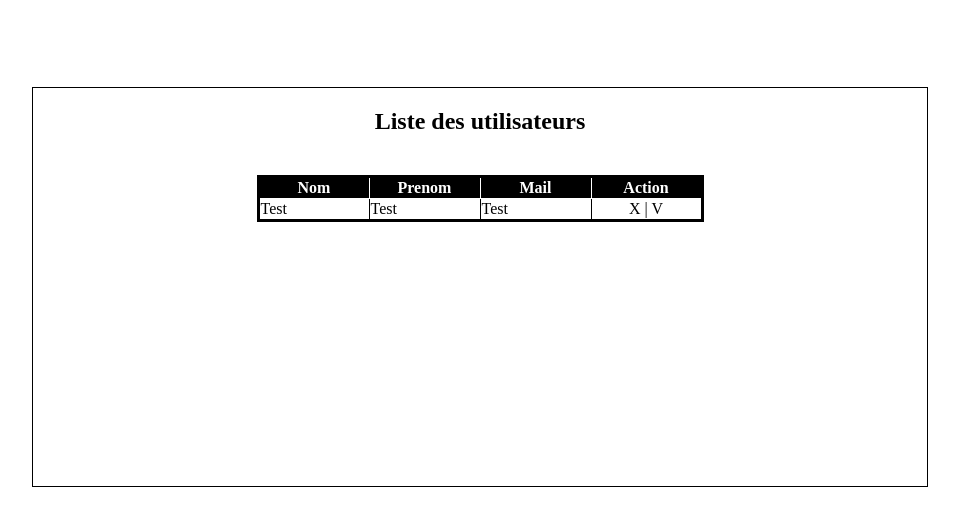
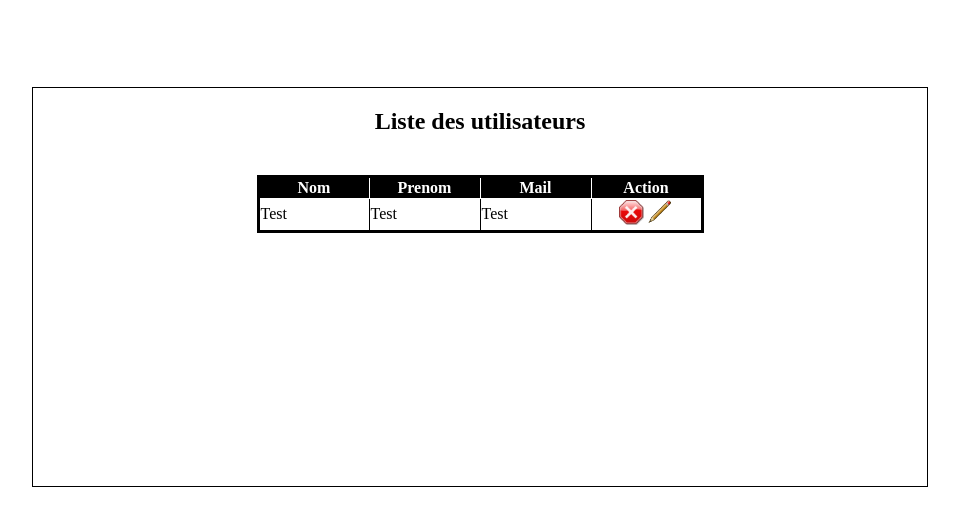
Before and after one commit to TeisseireC/booksMVC, a PHP site: page /Vues/userList.php in a window 1280 px wide. Shown: the part 138-665 px from the top of the page, without its empty margins (160-1119 px from the left). Run offline with PHP 8.4, Linux system fonts and the light colour scheme.

Commit message:
CSS et img

```diff
--- a/Vues/userList.php
+++ b/Vues/userList.php
@@ -29,7 +29,10 @@
                 <td class="left">Test</td>
                 <td class="left">Test</td>
                 <td class="left">Test</td>
-                <td class="center">X | V</td>
+                <td class="center">
+                    <img src="Img/delete.png" width="25px" height="25px" alt="supprimer">
+                    <img src="Img/modifier.png" width="25px" height="25px" alt="modifier">
+                </td>
             </tr>
             <?php
             // Petit foreach des familles qui fait les 4 <td></td>
```
Also changed, not shown: Img/compte.png (added), Img/modifier.jpg (deleted), Img/modifier.png.
